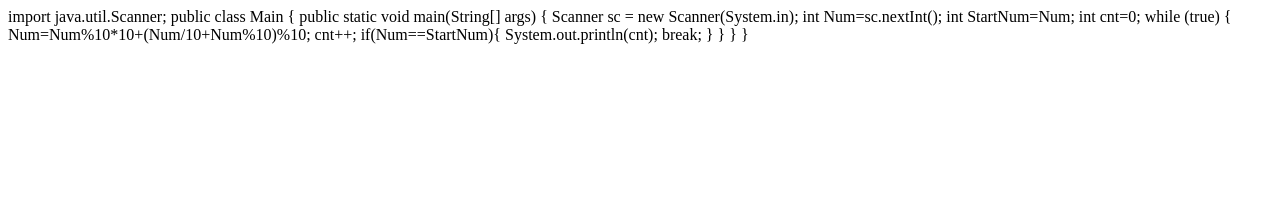
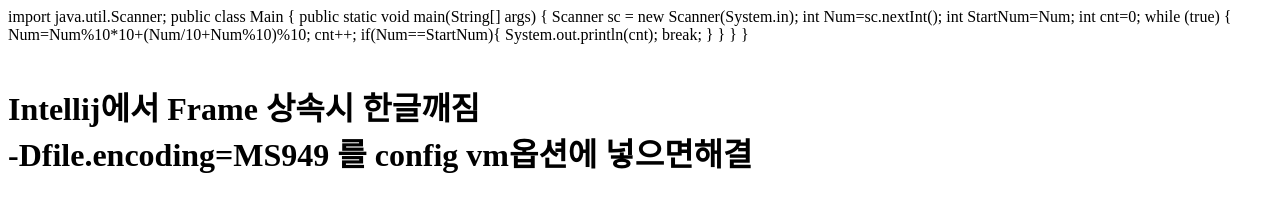
Before and after one commit to Lece619/newStudy, a plain HTML site: page index.html in a window 1280 px wide. Drawn offline with Linux system fonts and the light colour scheme.

Commit message:
index
check

```diff
--- a/index.html
+++ b/index.html
@@ -26,5 +26,10 @@
             }
         }
     }
+    <br>
+    <br>
+    <h1>Intellij에서 Frame 상속시 한글깨짐
+        <br>-Dfile.encoding=MS949 를 config vm옵션에 넣으면해결
+    </h1>
 </body>
 </html>
```
